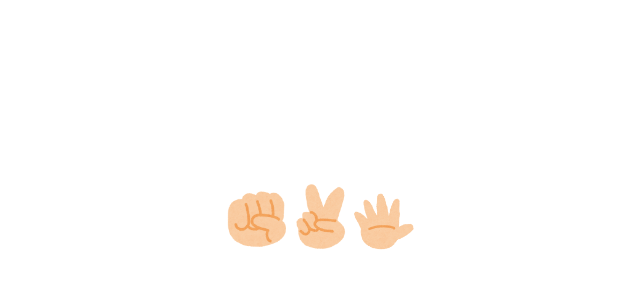
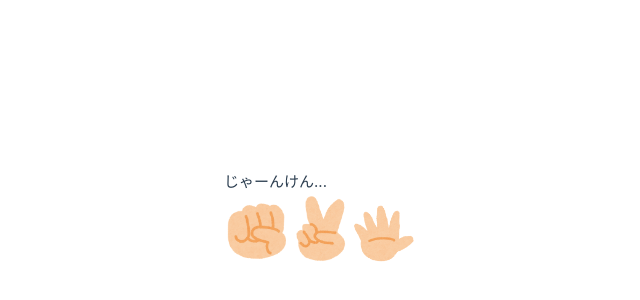
Before and after one commit to AaronMaywood/Janken-with-Vue, a Vue app: page / in a window 1280 px wide. Shown: the part 180-480 px from the top of the page, without its empty margins (224-864 px from the left). Built offline with nearby package versions, Linux system fonts and the light colour scheme.

Commit message:
結果表示の時はユーザーの手を選択する部品を非表示にした

```diff
--- a/src/App.vue
+++ b/src/App.vue
@@ -18,7 +18,9 @@ function next(e){
 
 <template>
   <main>
-    <div class="userhand">
+    <!-- テンプレート中での ref は、showResult.value ではなく showResult という省略形を使用する必要がある -->
+    <div :class="showResult !== true ? 'show' : 'hide'">
+      <p>じゃーんけん...</p>
 	    <UserHand @change="userHand"></UserHand>
 	  </div>
     <Result :show="showResult" :user="user" @next="next"></Result>
@@ -26,7 +28,7 @@ function next(e){
 </template>
 
 <style scoped>
-.userhand {
-	display:block;
+.hide {
+	display: none;
 }
 </style>
--- a/src/components/Result.vue
+++ b/src/components/Result.vue
@@ -64,7 +64,7 @@ function judge_play(){
 <template>
 
 	<div id="result" v-if="show">
-		<p>じゃんけん...ぽん！</p>
+		<p>じゃーんけん...ぽん！</p>
     <p id="play">
       <!--
         htmlを含む文字列を表示するときはマスタッシュ構文の変わりに v-html を使用する
```
